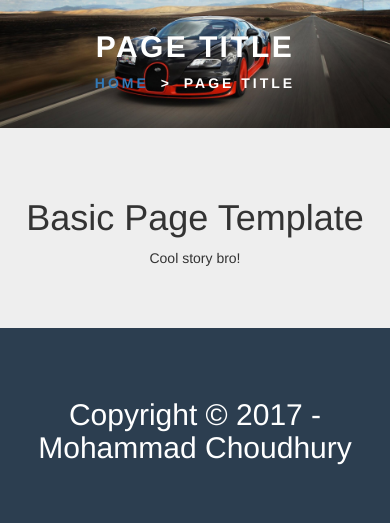
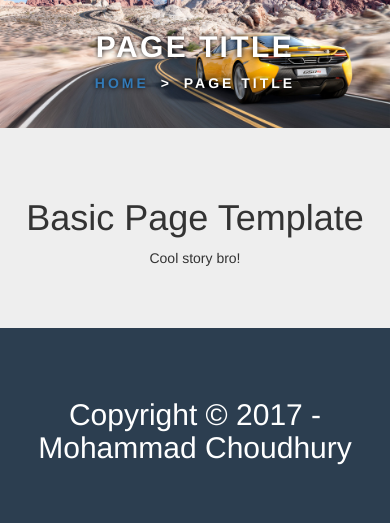
Before and after one commit to mohammadchoudhury/ecommerce-cw, a PHP site: page /template.php in a window 390 px wide. Shown: the part 50-573 px from the top of the page. Run offline with PHP 8.4, Linux system fonts and the light colour scheme.

Commit message:
Updated banner image and moved template css to stylesheet

```diff
--- a/css/style.css
+++ b/css/style.css
@@ -92,6 +92,56 @@
 	color: white;
 }
 
+/*----- HEADING BREADCRUMB -----*/
+#banner {
+	padding:30px;
+    background: url('../img/McLaren-650S-Banner.jpg') no-repeat;
+    background-position: center;
+    background-size: cover;
+    color: white;
+    text-shadow: 0px 0px 5px black;
+}
+
+#banner h1 {
+	margin: 0px;
+	color:inherit;
+	text-transform:uppercase;
+	font-size:30px;
+	font-weight:700;
+	letter-spacing:.08em
+}
+
+@media (max-width:991px) {
+	#banner {
+		text-align: center;
+	}
+	#banner h1 {
+		margin-bottom: 5px;
+	}
+	.breadcrumb {
+		text-align: center !important;
+	}
+}
+
+.breadcrumb {
+	margin: 0px;
+    padding: 5px 0px;
+    background-color: transparent;
+    text-align: right;
+    text-transform: uppercase;
+    letter-spacing: 3px;
+}
+
+.breadcrumb li {
+	color: inherit;
+	font-weight: 900;
+}
+
+.breadcrumb > li + li::before {
+	content: "> ";
+	color: inherit;
+}
+
 /*----- SECTION -----*/
 section {
 	padding: 50px 0px;
--- a/template.php
+++ b/template.php
@@ -10,55 +10,7 @@
 </head>
 <body>
 	<?php include 'header.php'; ?>
-	<style type="text/css">
-		#heading-breadcrumbs {
-			padding:30px;
-		    background: url('img/carousel/Bugatti-Veyron.jpg') no-repeat;
-		    background-position: center;
-		    background-size: cover;
-		}
-
-		#heading-breadcrumbs h1 {
-			margin: 0px;
-			color:white;
-			text-transform:uppercase;
-			font-size:30px;
-			font-weight:700;
-			letter-spacing:.08em
-		}
-
-		@media (max-width:991px) {
-			#heading-breadcrumbs {
-				text-align: center;
-			}
-			#heading-breadcrumbs h1 {
-				margin-bottom: 5px;
-			}
-			.breadcrumb {
-				text-align: center !important;
-			}
-		}
-
-		.breadcrumb {
-			margin: 0px;
-		    padding: 5px 0px;
-		    background-color: transparent;
-		    text-align: right;
-		    text-transform: uppercase;
-		    letter-spacing: 3px;
-		}
-
-		.breadcrumb li {
-			color: white;
-			font-weight: 900;
-		}
-
-		.breadcrumb > li + li::before {
-			content: "> ";
-			color: white;
-		}
-	</style>
-	<div id="heading-breadcrumbs">
+	<div id="banner">
 		<div class="container-fluid">
 			<div class="row">
 				<div class="col-md-7">
```
Also changed, not shown: img/McLaren-650S-Banner.jpg (added), img/carousel/McLaren-650S.jpg.
